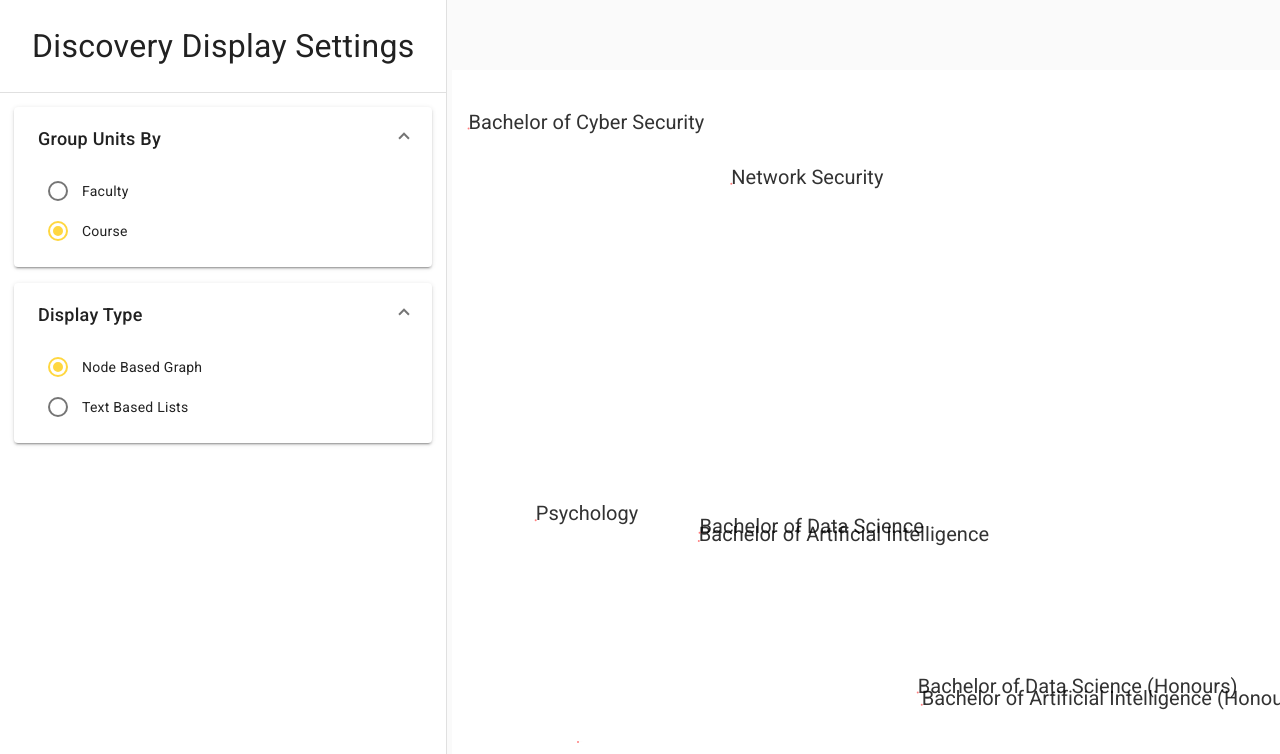
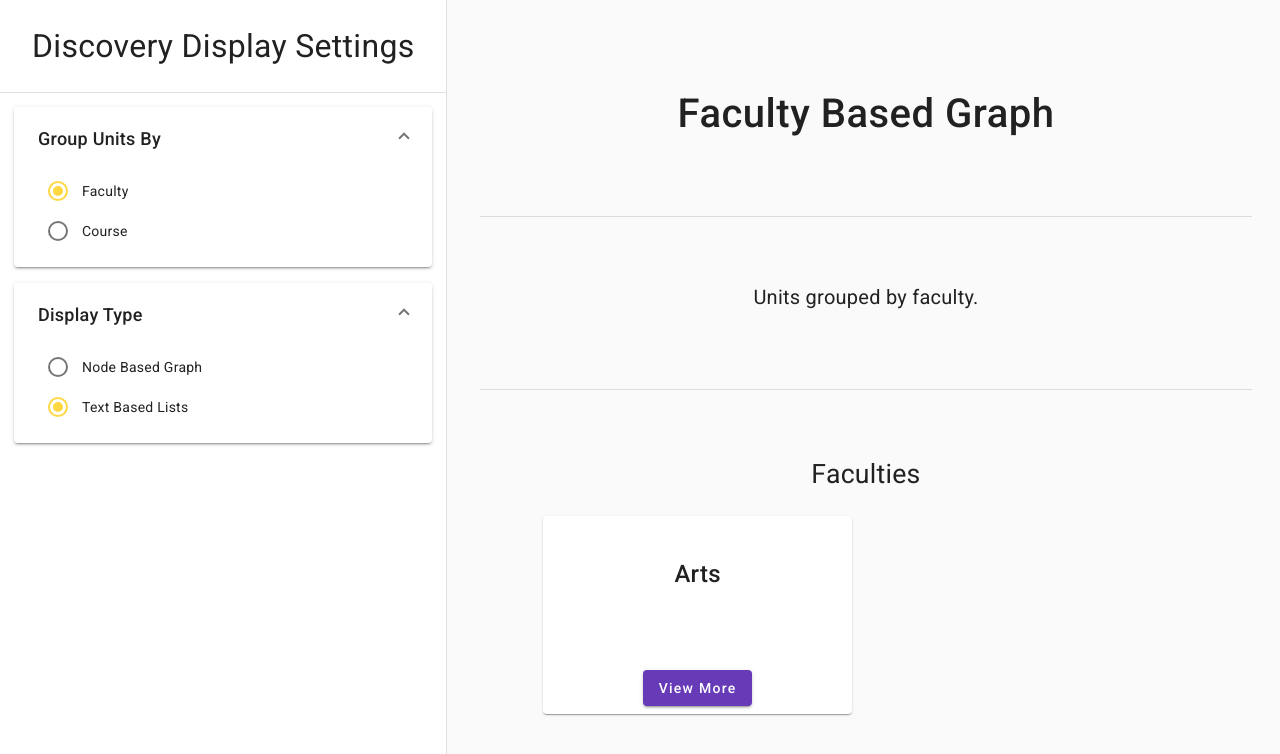
Before and after one commit to thoth-tech/CourseFlow, an Angular app in the folder Frontend/course-flow-app/: page / in a window 1280 px wide. Shown: the top 754 px of the page. Built offline with nearby package versions, Linux system fonts and the light colour scheme.

Commit message:
Text based lists working for out connections

```diff
--- a/Frontend/course-flow-app/src/app/app.module.ts
+++ b/Frontend/course-flow-app/src/app/app.module.ts
@@ -32,6 +32,7 @@ import {MatCardModule} from '@angular/material/card';
 import {MatDividerModule} from '@angular/material/divider';
 import { DiscoveryDetailedContentComponent } from './discovery/discovery-detailed-content/discovery-detailed-content.component';
 import { DiscoveryConnectionSelectablesComponent } from './discovery/discovery-connection-selectables/discovery-connection-selectables.component';
+import { DiscoveryCardSelectableComponent } from './discovery/discovery-card-selectable/discovery-card-selectable.component';
 
 @NgModule({
   declarations: [
@@ -41,6 +42,7 @@ import { DiscoveryConnectionSelectablesComponent } from './discovery/discovery-c
     DiscoveryTextBasedListsComponent,
     DiscoveryDetailedContentComponent,
     DiscoveryConnectionSelectablesComponent,
+    DiscoveryCardSelectableComponent,
   ],
   imports: [
     BrowserModule,
--- /dev/null
+++ b/Frontend/course-flow-app/src/app/discovery/discovery-card-selectable/discovery-card-selectable.component.html
@@ -0,0 +1 @@
+<p>discovery-card-selectable works!</p>
--- a/Frontend/course-flow-app/src/app/discovery/discovery-page/discovery-page.component.ts
+++ b/Frontend/course-flow-app/src/app/discovery/discovery-page/discovery-page.component.ts
@@ -17,6 +17,6 @@ export class DiscoveryPageComponent {
   discoveryDisplayTypes = EDiscoveryDisplayTypes
 
   // Tracking the current enum states.
-  groupBySelection: EDiscoveryGroupUnitsBy = EDiscoveryGroupUnitsBy.course;
-  displayTypeSelection: EDiscoveryDisplayTypes = EDiscoveryDisplayTypes.node_based_graph
+  groupBySelection: EDiscoveryGroupUnitsBy = EDiscoveryGroupUnitsBy.faculty;
+  displayTypeSelection: EDiscoveryDisplayTypes = EDiscoveryDisplayTypes.text_based_lists
 }
--- a/Frontend/course-flow-app/src/app/discovery/discovery-text-based-lists/discovery-text-based-lists.component.css
+++ b/Frontend/course-flow-app/src/app/discovery/discovery-text-based-lists/discovery-text-based-lists.component.css
@@ -7,7 +7,11 @@
 }
 
 .text-based-list-title {
-    font-size: 40pt;
+    font-size: 30pt;
+}
+
+.text-based-list-description {
+    font-size: 15pt;
 }
 
 .text-based-list-back-button {
@@ -15,7 +19,13 @@
     width: 100px;
 }
 
+.text-based-list-container h3 {
+    font-size: 20pt;
+    text-align: center;
+}
+
 .text-based-list-grid-container {
+    margin-top: 2em;
     display: grid;
     grid-template-columns: 40% 40%;
     justify-content: center;
@@ -23,11 +33,12 @@
 }
 
 .text-based-list-grid-item mat-card-content {
-    padding: 5em;
+    padding: 2em;
     font-size: x-large;
     font-weight: 500;
     text-align: center;
     min-height: 50px;
+    align-self: center;
 }
 
 .text-based-list-grid-item mat-card-actions {
--- a/Frontend/course-flow-app/src/app/discovery/discovery-text-based-lists/discovery-text-based-lists.component.html
+++ b/Frontend/course-flow-app/src/app/discovery/discovery-text-based-lists/discovery-text-based-lists.component.html
@@ -1,35 +1,45 @@
-<!-- <div class="text-based-list-container">
-
-    <h2 class="text-based-list-title"> {{ unitData.name }}</h2>
-
+<div class="text-based-list-container">
 
     <button
         class="text-based-list-back-button"
         mat-raised-button color="primary"
-        *ngIf="previousData.length !== 0"
+        *ngIf="previousRootNode.length !== 0"
         (click)="onBackButtonPressed()"
     >
         Back
     </button>
 
+    <!-- The current "root" data/node that we are on will have information displayed in this section. -->
+    <h2 class="text-based-list-title"> {{ currentRootNode.label }} </h2>
+
+    <mat-divider/>
+
+    <p class="text-based-list-description">{{ currentRootNode.description }}</p>
+
+    <mat-divider/>
+
+    <!-- All the connections will be listed here. -->
+    <div *ngFor="let connectionData of currentRootNode.outConnections;">
+
+        <h3> {{connectionData.label}} </h3>
 
         <div class="text-based-list-grid-container">
 
+            <div class="text-based-list-grid-item" >
 
-        <div class="text-based-list-grid-item" *ngFor="let data of unitData.children;">
+                <div *ngFor="let connectionId of connectionData.connectionIds;">
 
                     <mat-card>
 
                         <mat-card-content>
 
-                    {{data.name}}
+                            {{ getConnectionLabel(connectionId) }}
 
                         </mat-card-content>
 
                         <mat-card-actions>
 
-
-                    <button mat-raised-button color="primary" (click)="onViewMorePressed(data)"> View More </button>
+                            <button mat-raised-button color="primary" (click)="onViewMorePressed(connectionId)"> View More </button>
 
                         </mat-card-actions>
 
@@ -39,4 +49,8 @@
 
             </div>
 
-</div> -->
+        </div>
+
+    </div>
+
+</div>
--- a/Frontend/course-flow-app/src/app/discovery/discovery-text-based-lists/discovery-text-based-lists.component.ts
+++ b/Frontend/course-flow-app/src/app/discovery/discovery-text-based-lists/discovery-text-based-lists.component.ts
@@ -2,7 +2,7 @@
 import { Component, Input, Inject } from '@angular/core';
 
 // Interface Imports
-import { IDiscoveryDataServiceInjector, IDiscoveryDataService } from 'src/app/interfaces/discoveryInterfaces';
+import { IDiscoveryDataServiceInjector, IDiscoveryDataService, IDiscoveryData, IDiscoveryNodeData, IDiscoveryLinkData } from 'src/app/interfaces/discoveryInterfaces';
 
 // Enum Imports
 import { EDiscoveryGroupUnitsBy } from "../../enum/discoveryEnums"
@@ -14,19 +14,58 @@ import { EDiscoveryGroupUnitsBy } from "../../enum/discoveryEnums"
 })
 export class DiscoveryTextBasedListsComponent {
 
+  discoveryData: IDiscoveryData = {} as IDiscoveryData;
+
+  // Node data trackers.
+  currentRootNode:IDiscoveryNodeData = {} as IDiscoveryNodeData;
+  previousRootNode: IDiscoveryNodeData[] = [] as IDiscoveryNodeData[];
+
   @Input() set groupUnitsBy(value: EDiscoveryGroupUnitsBy) {
 
+    this.discoveryData = this.discoveryDataService.getDiscoveryData(value);
+
+    // This logic unfortunetely will rely on the root node id being set as root.
+    // TODO A better way is needed to for handling of this.
+    this.currentRootNode = this.discoveryDataService.findDiscoveryNodeById("root")!;
   }
 
   constructor(@Inject(IDiscoveryDataServiceInjector) private discoveryDataService: IDiscoveryDataService) {
 
   }
 
-  onViewMorePressed(): void {
+  /**
+   * Callback for when the view more button is pressed.
+   * @param data Data of associated card pressed (this correspond to the node data).
+   */
+  onViewMorePressed(id: string): void {
 
+    this.previousRootNode.push(this.currentRootNode);
+    this.currentRootNode = this.discoveryDataService.findDiscoveryNodeById(id)!;
   }
 
+  /**
+   * Callback for when the back button is pressed.
+   */
   onBackButtonPressed(): void {
 
+    if (this.previousRootNode.length !== 0) {
+      this.currentRootNode = this.previousRootNode.pop()!;
+    }
+  }
+
+  /**
+   * Gets the node label from a node associated with the provided id.
+   * @param id Id of the node we want to get the label of.
+   */
+  getConnectionLabel(id: string): string {
+
+    let label = "";
+    let foundNode: IDiscoveryNodeData | undefined = this.discoveryDataService.findDiscoveryNodeById(id);
+
+    if (foundNode) {
+      label = foundNode.label;
+    }
+
+    return label;
   }
 }
```
Also changed, not shown: Frontend/course-flow-app/src/app/discovery/discovery-card-selectable/discovery-card-selectable.component.ts (added, +10 -0 lines), Frontend/course-flow-app/src/app/discovery/discovery-card-selectable/discovery-card-selectable.component.css (added), Frontend/course-flow-app/src/data/facultyData.json, 1 other file (tests, documents, lock files or other folders). Lines whose indentation alone changed are shown as unchanged.
